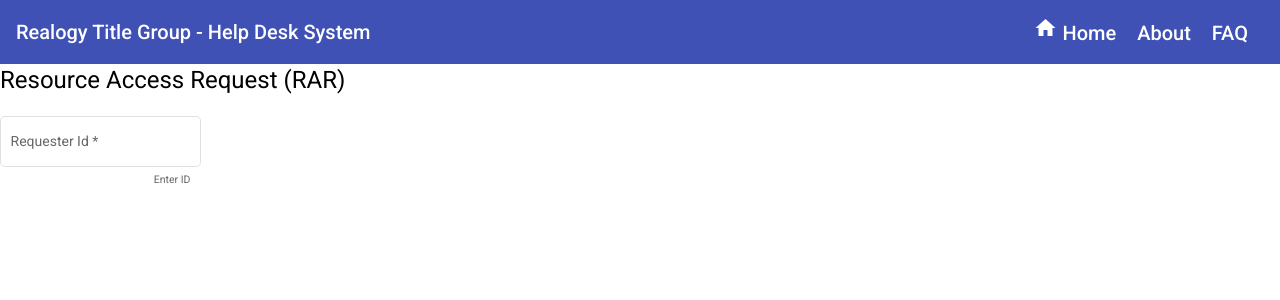
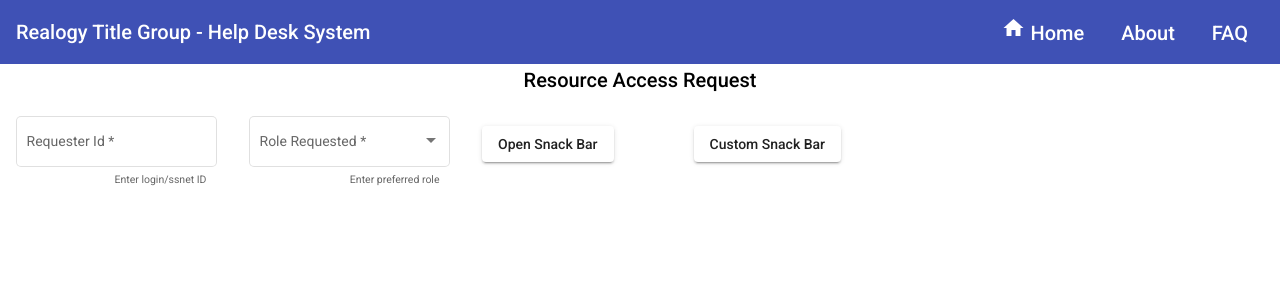
Before and after one commit to yuhup2edy/material-demo, an Angular app: page / in a window 1280 px wide. Shown: the top 300 px of the page. Built offline with nearby package versions, Linux system fonts and the light colour scheme.

Commit message:
Custom SnackBar

```diff
--- a/src/app/app.component.html
+++ b/src/app/app.component.html
@@ -12,15 +12,37 @@
  </div>
  </mat-toolbar>
 
- <div class="mat-typography">
-  <h1> Resource Access Request (RAR) </h1>
- </div>
+ <div class="mat-title" align="center"> Resource Access Request </div>
+
 <div>
 <span>
   <mat-form-field floatLabel="auto" appearance="outline" color="primary">
     <mat-label> Requester Id </mat-label>
     <input type="text" matInput required [formControl]="myControl" />
-    <mat-hint align="end"> Enter ID</mat-hint>
+    <mat-hint align="end"> Enter login/ssnet ID</mat-hint>
     </mat-form-field>
 </span>
+<span>
+  <mat-form-field appearance="outline" color="primary" >
+    <mat-label> Role Requested </mat-label>
+    <mat-select required #matSelect>
+      <mat-option value="admin">TFS Admin </mat-option>
+      <mat-option value="reader">TFS Reader </mat-option>
+      <mat-option value="build admin">TFS Build Admin </mat-option>
+      <mat-option value="branch delete">TFS Branch Delete </mat-option>
+      <mat-option value="revoke">TFS Revoke Access </mat-option>
+      <mat-option default value="contributor">TFS Contributor </mat-option>
+      <mat-option value="others">Others </mat-option>
+    </mat-select>
+    <mat-hint align="end">Enter preferred role </mat-hint>
+  </mat-form-field>
+</span>
+<span>
+  <button mat-raised-button (click)="showSnackBar('Item Deleted','Dismiss')"> Open Snack Bar</button>
+</span>
+
+<span>
+  <button mat-raised-button (click)="showCustomSnackBar()"> Custom Snack Bar</button>
+</span>
+
 </div>
--- a/src/app/app.component.scss
+++ b/src/app/app.component.scss
@@ -11,6 +11,9 @@
 span
 {
     padding-right: 1rem;
+    padding-left: 1rem;
+    padding-bottom: 1rem;
+    padding-top: 1rem;
 }
 
 mat-sidenav-container
--- a/src/app/app.component.ts
+++ b/src/app/app.component.ts
@@ -2,6 +2,9 @@
 import { FormControl} from '@angular/forms';
 import { Observable} from 'rxjs';
 import {map,startWith} from 'rxjs/operators';
+import { MatSnackBar } from '@angular/material/snack-bar';
+import { componentFactoryName } from '@angular/compiler';
+//import { MatSnackBar } from '@angular/material/snack-bar';
 
 @Component({
   selector: 'app-root',
@@ -10,6 +13,37 @@
 })
 export class AppComponent implements OnInit{
   title = 'material-demo';
+
+  constructor(private snackBar : MatSnackBar)
+  {
+
+  }
+
+  showCustomSnackBar()
+  {
+    this.snackBar.openFromComponent(CustomSnackBarComponent,{duration:2000});
+  }
+  showSnackBar(message,action)
+  {
+    let snackBarRef = this.snackBar.open(message,action,{duration:2000});
+
+    snackBarRef.afterDismissed().subscribe(
+      ()=> {
+        console.log('The snackbar was dismissed')
+      }
+    );
+
+    snackBarRef.onAction().subscribe(
+      ()=> {
+        console.log('The snackbar action was triggered')
+      }
+    );
+
+  }
+  //approvers= ['Maryanne Frake','Abhijit Mukherjee','Vrushali Dixit','Shane Kushin'];
+  //applications = ['iClosings','KLO Group','IT Portal','Vendor Management','Settlement Advantage.com','HomeBase','Homebase+','Async/MsgBus',
+  //                'Title!Snap','TRUE','CORE','RPA','CORE Connect','$AFE','Others','Go2Agent','Sitefinity','Fast Tool','RPA Forms'];
+
   minDate = new Date();
   maxDate = new Date(2020,6,7);
       // remember month starts from 0, this is july being shown here.
@@ -72,4 +106,14 @@
 {
   return subject ? subject.name : undefined;
 }
+
 }
+
+@Component(
+  {
+    selector : 'custom-snackbar',
+    template : `<span style= 'color : orange'> Custom Snackbar</span>`
+  }
+)
+
+export class CustomSnackBarComponent{}
--- a/src/app/app.module.ts
+++ b/src/app/app.module.ts
@@ -2,7 +2,7 @@
 import { NgModule } from '@angular/core';
 import {FormsModule, ReactiveFormsModule} from '@angular/forms';
 import { AppRoutingModule } from './app-routing.module';
-import { AppComponent } from './app.component';
+import { AppComponent, CustomSnackBarComponent } from './app.component';
 import { BrowserAnimationsModule } from '@angular/platform-browser/animations';
 // angular imports are now part of it's own module, keeping the code clean. import into the imports: [] below
 import { MaterialModule } from './material/material.module';
@@ -14,8 +14,10 @@
   declarations: [
     AppComponent,
     RightpanelComponent,
-    LeftpanelComponent
+    LeftpanelComponent,
+    CustomSnackBarComponent
   ],
+  entryComponents :[CustomSnackBarComponent],
   imports: [
     BrowserModule,
     AppRoutingModule,
--- a/src/app/material/material.module.ts
+++ b/src/app/material/material.module.ts
@@ -25,6 +25,7 @@
 import { MatDatepickerModule }            from '@angular/material/datepicker';
 import { MatNativeDateModule }            from '@angular/material/core'; // important change on where to import from
 import { MatTooltipModule }               from '@angular/material/tooltip';
+import { MatSnackBarModule }              from '@angular/material/snack-bar';
 
 const Material =
 [
@@ -52,7 +53,8 @@
                    MatRadioModule,
                    MatDatepickerModule,
                    MatNativeDateModule,
-                   MatTooltipModule
+                   MatTooltipModule,
+                   MatSnackBarModule
 ]
 
 @NgModule({
```
